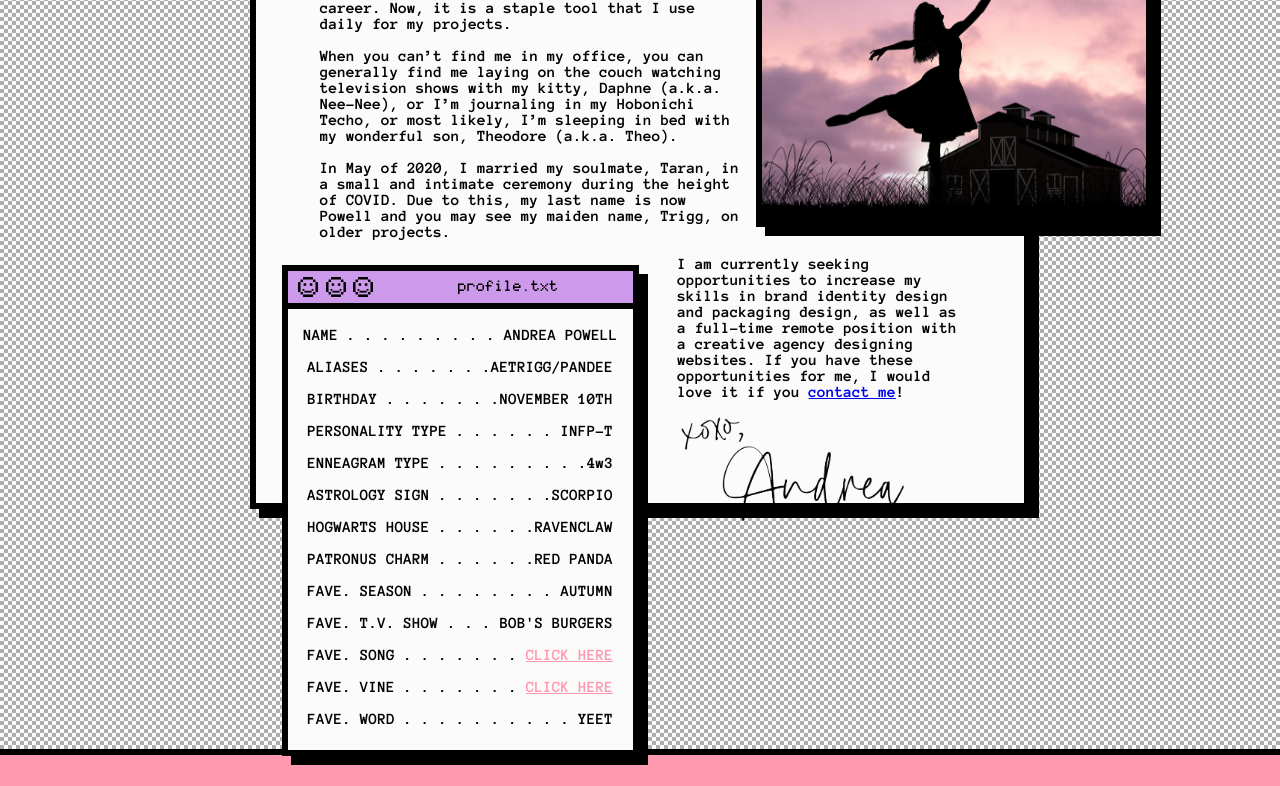
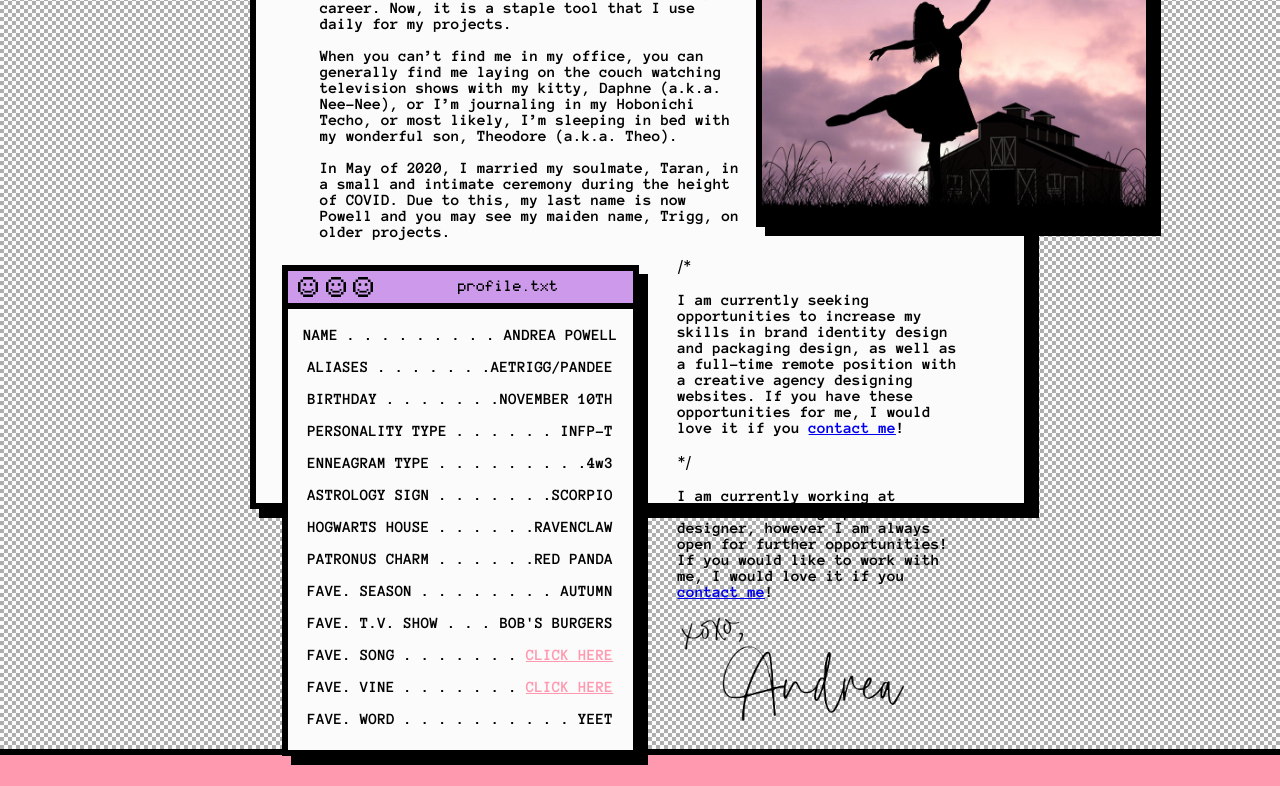
Before and after one commit to aetrigg/andrea-designs, a React (Create React App) app: page /about in a window 1280 px wide. Shown: the part 1071-1857 px from the top of the page. Built offline with nearby package versions, Linux system fonts and the light colour scheme.

Commit message:
Update About.js

```diff
--- a/src/components/About.js
+++ b/src/components/About.js
@@ -83,7 +83,8 @@ function About(props) {
 
               <p>In May of 2020, I married my soulmate, Taran, in a small and intimate ceremony during the height of COVID. Due to this, my last name is now Powell and you may see my maiden name, Trigg, on older projects.</p>
 
-              <p>I am currently seeking opportunities to increase my skills in brand identity design and packaging design, as well as a full-time remote position with a creative agency designing websites. If you have these opportunities for me, I would love it if you <a href="/contact" className="profile-link">contact me</a>!</p>
+              /*<p>I am currently seeking opportunities to increase my skills in brand identity design and packaging design, as well as a full-time remote position with a creative agency designing websites. If you have these opportunities for me, I would love it if you <a href="/contact" className="profile-link">contact me</a>!</p>*/
+              <p>I am currently working at InTouchVet as a graphic designer, however I am always open for further opportunities! If you would like to work with me, I would love it if you <a href="/contact" className="profile-link">contact me</a>!</p>
             </div>
 
             <div className="something-mobile">
@@ -211,7 +212,8 @@ function About(props) {
 
                 <p>In May of 2020, I married my soulmate, Taran, in a small and intimate ceremony during the height of COVID. Due to this, my last name is now Powell and you may see my maiden name, Trigg, on older projects.</p>
 
-                <p>I am currently seeking opportunities to increase my skills in brand identity design and packaging design, as well as a full-time remote position with a creative agency designing websites. If you have these opportunities for me, I would love it if you <a href="/contact" className="profile-link">contact me</a>!</p>
+                /*<p>I am currently seeking opportunities to increase my skills in brand identity design and packaging design, as well as a full-time remote position with a creative agency designing websites. If you have these opportunities for me, I would love it if you <a href="/contact" className="profile-link">contact me</a>!</p>*/
+                <p>I am currently working at InTouchVet as a graphic designer, however I am always open for further opportunities! If you would like to work with me, I would love it if you <a href="/contact" className="profile-link">contact me</a>!</p>
               </div>
 
               <div className="signature-container">
```
